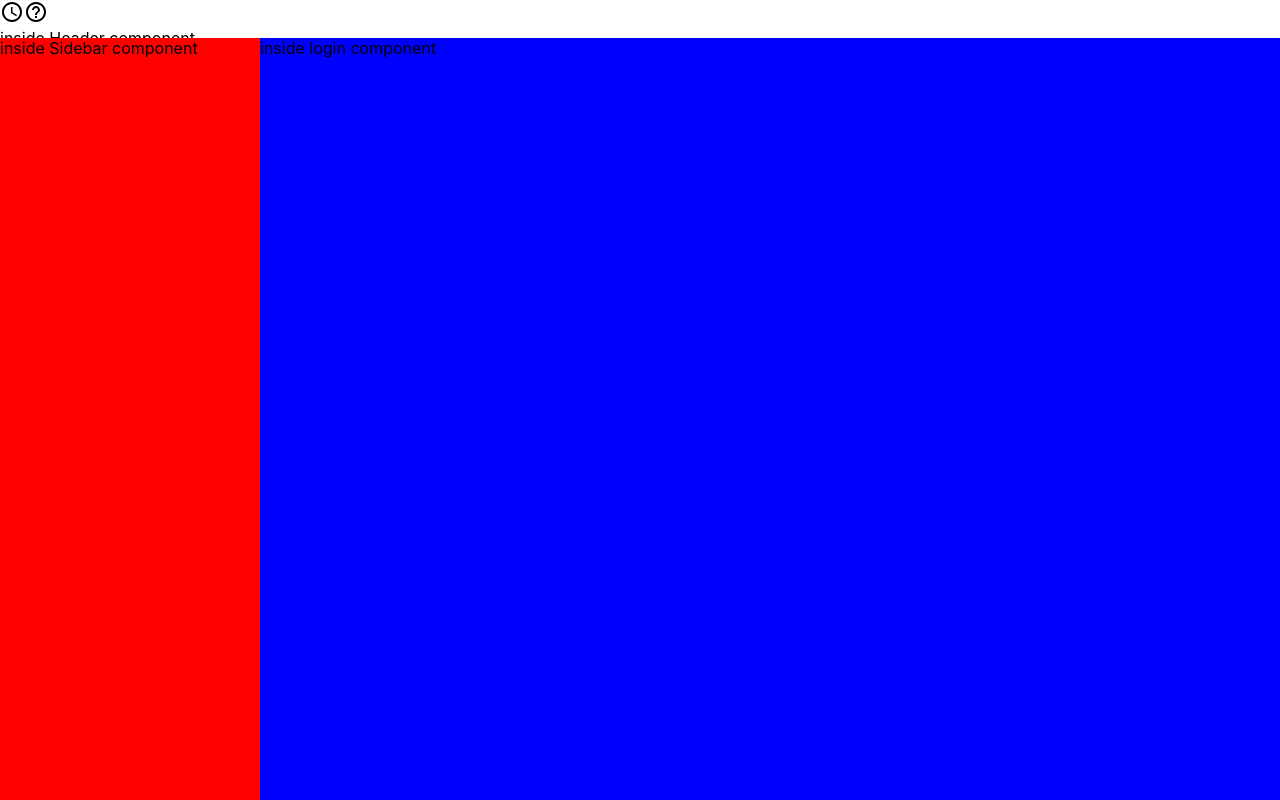
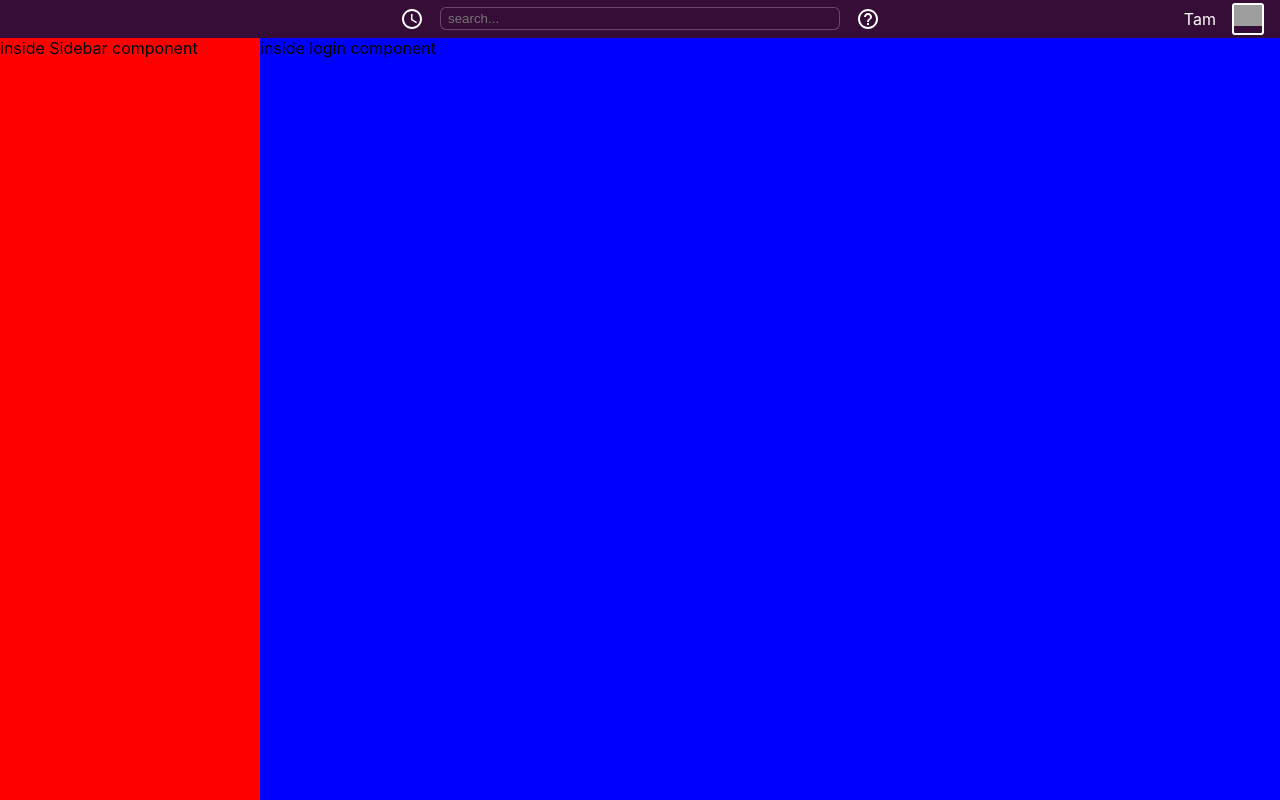
Before and after one commit to iamtamtamiam/slack-clone, a React (Create React App) app: page / in a window 1280 px wide. Built offline with nearby package versions, Linux system fonts and the light colour scheme; grey boxes are pictures that could not be loaded.

Commit message:
finish styling header

```diff
--- a/src/components/Header.js
+++ b/src/components/Header.js
@@ -12,13 +12,21 @@
         <Container>
             <Main>
                 <AccessTimeIcon/>
+                <SearchContainer>
+                    <Search>
+                        <input type="text" placeholder="search..."></input>
+                    </Search>
+                </SearchContainer>
                 <HelpOutlineIcon/>
 
             </Main>
-            {/* <UserConatiner>
+            <UserConatiner>
+                <Name>Tam</Name>
+                <UserImage>
+                    <img src="https://i.imgur.com/6VBx3io.png"></img>
+                </UserImage>
+            </UserConatiner>
 
-            </UserConatiner> */}
-            inside Header component
         </Container>
 
     )
@@ -29,10 +37,75 @@
 export default Header
 
 const Container = styled.div`
+    background: #350d36;
+    color: white;
+    display: flex;
+    align-items: center;
+    justify-content: center;
+    position: relative;
 
 `
+//space between pushes items as far apart as possible
 
 const Main = styled.div`
+    display: flex;
+    margin-right: 16px;
+    margin-left: 16px;
+`
+//flex allows us to order things ... make everything align horizontally
+
+const SearchContainer = styled.div`
+    min-width: 400px;
+    margin-left: 16px;
+    margin-right: 16px;
 
 
 `
+//margin (outside of search element)
+const Search = styled.div`
+    box-shadow: inset 0 0 0 1px rgb(104 74 104);
+    width:100%;
+    border-radius: 6px;
+
+    input {
+        background-color: transparent;
+        border: none;
+        padding-left: 8px;
+        padding-right: 8px;
+        color: white;
+        padding-top: 4px;
+        padding-bottom: 4px;
+    }
+
+    input:focus{
+        outline: none;
+    }
+
+`
+//width: 100%of the search container
+
+const UserConatiner = styled.div`
+    display: flex;
+    align-items: center;
+    padding-right: 16px;
+    position: absolute;
+    right: 0;
+`
+//padding is amount of space within element, margin is space outside element
+//take the user container out of context and made it absolute to the container
+    //will always be right no matter what
+
+const Name = styled.div`
+    padding-right:16px;
+`
+
+const UserImage = styled.div`
+    width: 28px;
+    height: 28px;
+    border: 2px solid white;
+    border-radius: 3px;
+
+    img{
+        width:100%;
+    }
+`
```
